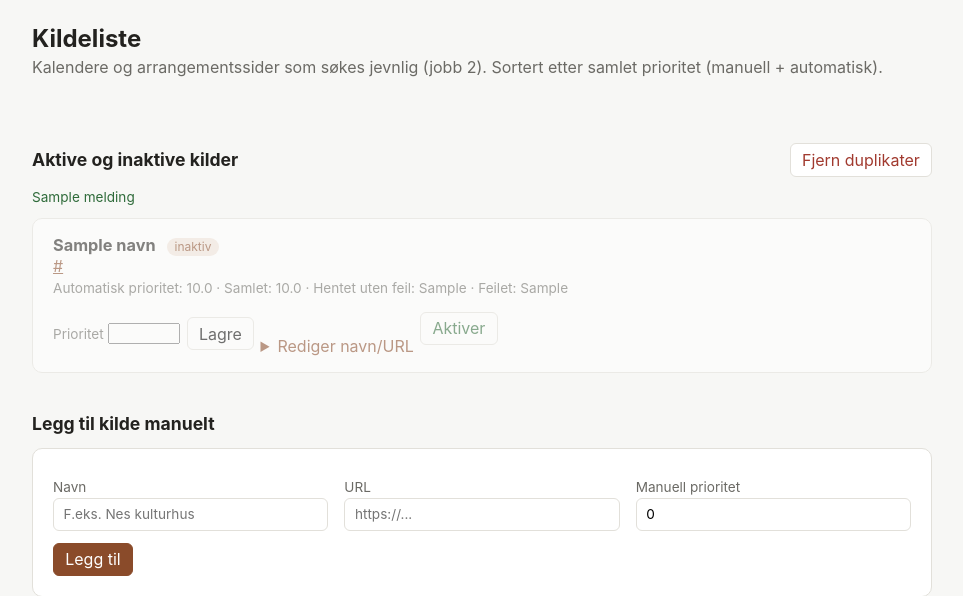
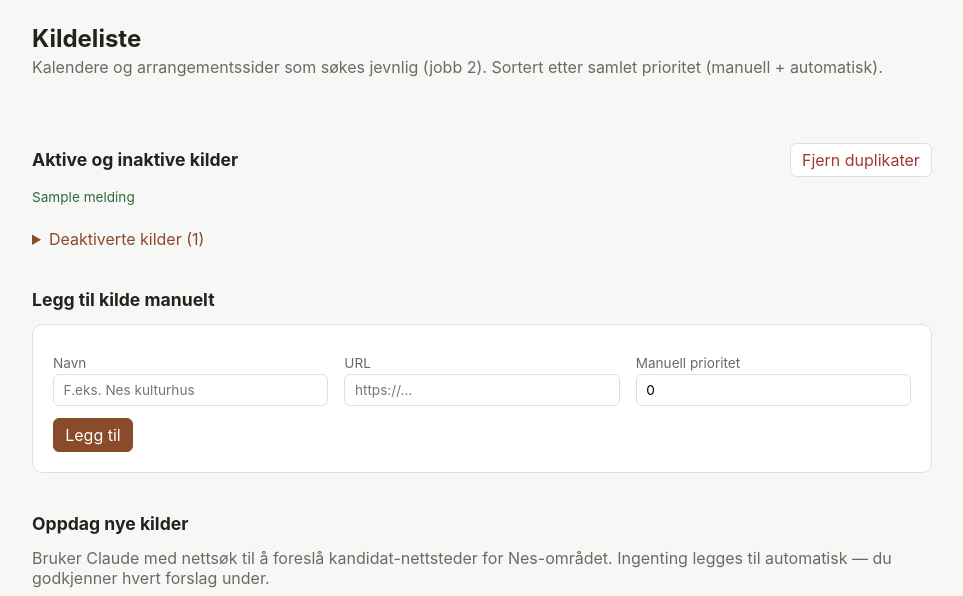
Before and after one commit to fgjestad/vibecoding, a FastAPI app: template app/templates/kilder.html in a window 1280 px wide. Shown: the part 51-647 px from the top of the page, without its empty margins (158-1121 px from the left). Run offline with FastAPI, Linux system fonts and the light colour scheme; the template is opened without the code that fills it: most values are stand-ins (such as "Sample title", 1, 10 or a date in 2020).

Commit message:
Add files via upload
sesjonsfeil

```diff
--- a/app/main.py
+++ b/app/main.py
@@ -409,24 +409,44 @@ def kjor_innhosting(
                 kilde = fremtid_til_kilde[fremtid]
                 try:
                     rå, foreslatt_url = fremtid.result()
-                    kilde.antall_vellykkede_hentinger += 1
+                    henting_ok = True
                 except Exception as e:
                     rå, foreslatt_url = [], None
-                    kilde.antall_feilede_hentinger += 1
+                    henting_ok = False
                     feil_kilder.append(f"{kilde.navn} ({e})")
 
                 # Lagre og commit denne kildens resultater med en gang den er ferdig, i
                 # stedet for å vente på at alle kildene skal bli ferdige. Da beholdes alt
                 # som allerede er hentet selv om en senere kilde eller hele kjøringen skulle
-                # stoppe opp underveis.
-                antall = sum(
-                    1 for a in rå if _lagre_arrangement(session, a, sett_ider, ekskluderte, duplikat_nokler)
-                )
-                kilde.automatisk_prioritet = float(antall)
-                if foreslatt_url:
-                    kilde.url = foreslatt_url
-                session.add(kilde)
-                session.commit()
+                # stoppe opp underveis. Egen try/except rundt selve lagringen: hvis noe
+                # feiler her må sesjonen rulles tilbake før neste kilde behandles — ellers
+                # blir den ubrukelig for resten av kjøringen, og alle senere kilder ville
+                # feile med en forvirrende "session is in 'prepared' state"-feil som egentlig
+                # skyldes denne ene kilden.
+                try:
+                    antall = sum(
+                        1
+                        for a in rå
+                        if _lagre_arrangement(session, a, sett_ider, ekskluderte, duplikat_nokler)
+                    )
+                    kilde.automatisk_prioritet = float(antall)
+                    if foreslatt_url:
+                        kilde.url = foreslatt_url
+                    if henting_ok:
+                        kilde.antall_vellykkede_hentinger += 1
+                    else:
+                        kilde.antall_feilede_hentinger += 1
+                    session.add(kilde)
+                    session.commit()
+                except Exception as e:
+                    session.rollback()
+                    if henting_ok:
+                        feil_kilder.append(f"{kilde.navn} ({e})")
+                    frisk_kilde = session.get(Kilde, kilde.id)
+                    if frisk_kilde:
+                        frisk_kilde.antall_feilede_hentinger += 1
+                        session.add(frisk_kilde)
+                        session.commit()
 
     if feil_kilder:
         feilmelding = "Disse kildene feilet under innhøsting: " + "; ".join(feil_kilder)
--- a/app/templates/_kildeliste.html
+++ b/app/templates/_kildeliste.html
@@ -1,11 +1,4 @@
-<div id="kilde-liste">
-  {% if melding %}
-    <p class="meta" style="color: var(--ok);">{{ melding }}</p>
-  {% endif %}
-  {% if not kilder %}
-    <p class="tom">Ingen kilder lagt til ennå. Legg til en under, eller bruk "oppdag nye kilder".</p>
-  {% endif %}
-  {% for k in kilder %}
+{% macro kildekort(k) %}
   <div class="kort {{ 'inaktiv' if not k.aktiv else '' }}">
     <div class="kilde-rad">
       <div class="kilde-info">
@@ -65,5 +58,26 @@
       </div>
     </div>
   </div>
+{% endmacro %}
+
+<div id="kilde-liste">
+  {% if melding %}
+    <p class="meta" style="color: var(--ok);">{{ melding }}</p>
+  {% endif %}
+  {% if not kilder %}
+    <p class="tom">Ingen kilder lagt til ennå. Legg til en under, eller bruk "oppdag nye kilder".</p>
+  {% endif %}
+  {% for k in kilder if k.aktiv %}
+    {{ kildekort(k) }}
   {% endfor %}
+
+  {% set inaktive_kilder = kilder|rejectattr("aktiv")|list %}
+  {% if inaktive_kilder %}
+    <details style="margin-top: 1rem;">
+      <summary>Deaktiverte kilder ({{ inaktive_kilder|length }})</summary>
+      {% for k in inaktive_kilder %}
+        {{ kildekort(k) }}
+      {% endfor %}
+    </details>
+  {% endif %}
 </div>
```
Lines whose indentation alone changed are shown as unchanged.
